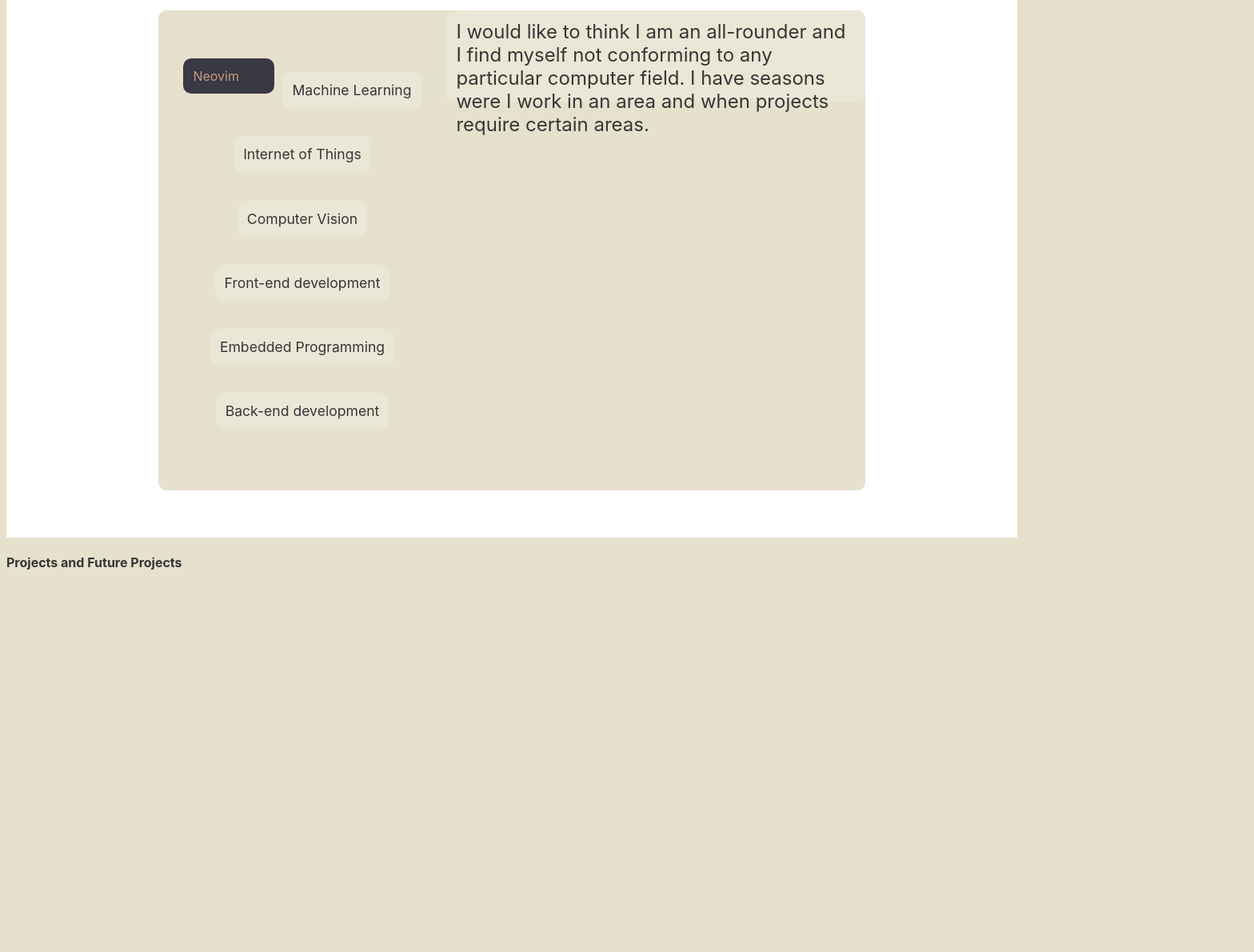
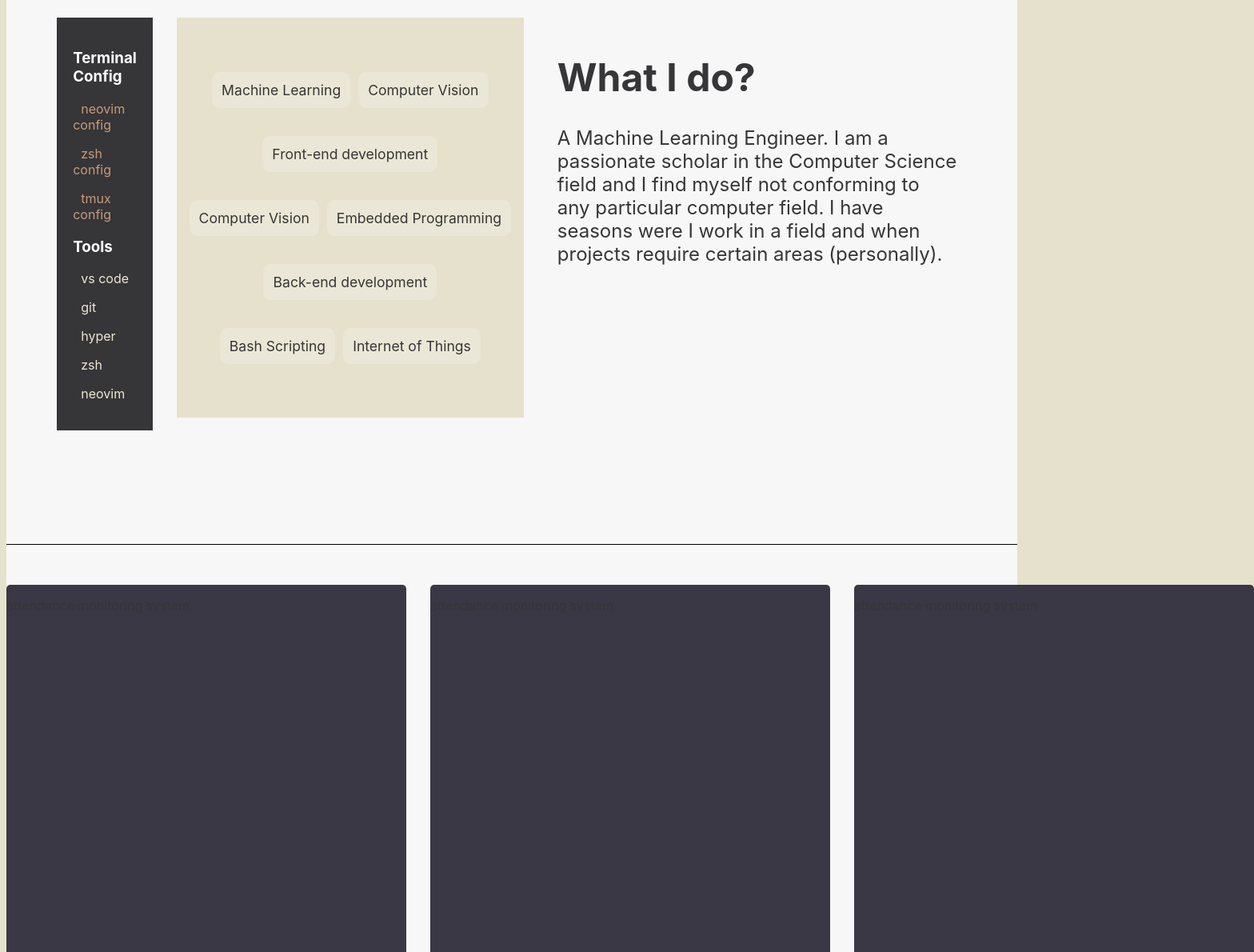
Before and after one commit to g3ar-v/portfolio_vn_, a Next.js app: page / in a window 1280 px wide. Shown: the part 1080-2270 px from the top of the page at 80% size, 1568 px wide, since content can reach past the window. Built offline with nearby package versions, Linux system fonts and the light colour scheme.

Commit message:
Create base expertise page

```diff
--- a/components/UI/contact.js
+++ b/components/UI/contact.js
@@ -1,6 +1,6 @@
 import styles from "../../styles/Contact.module.css";
 
 const Contact = () => {
-  return <div className={styles.container}></div>;
+  return <div id="contact" className={styles.container}></div>;
 };
 export default Contact;
--- a/components/UI/expertise.js
+++ /dev/null
@@ -1,67 +0,0 @@
-import styles from "../../styles/Expertise.module.css";
-import styled from "styled-components";
-import Link from "next/link";
-import Article from "../article";
-
-const StyledLink = styled.a`
-  color: #c69b7b;
-  background: #3a3845;
-  padding: 0.75rem;
-  border-radius: 10px;
-  text-decoration: none;
-  height: 20px;
-  width: 90px;
-
-  &:link {
-  }
-  &:hover {
-    color: #c69b7b;
-    background: #3a3845;
-    border-radius: 9px;
-    margin: 3px;
-    width: 100px;
-  }
-  &:active {
-    color: #c69b7b;
-    background: #3a3845;
-    border-radius: 9px;
-    margin: 3px;
-    width: 100px;
-  }
-`;
-
-const Expertise = () => {
-  return (
-    <div className={styles.container}>
-      <div className={styles.title_container}>
-        <h1 className={styles.title}>Expertise & Area of Interests</h1>
-      </div>
-
-      <div className={styles.brick_container}>
-        <div className={styles.brick}>
-          <p className={styles.item}>Machine Learning</p>
-          <p className={styles.item}>Computer Vision</p>
-          <p className={styles.item}>Embedded Programming</p>
-          <p className={styles.item}>Internet of Things</p>
-          <p className={styles.item}>Front-end development</p>
-          <p className={styles.item}>Back-end development</p>
-          <Link
-            href="https://github.com/g3ar-v/dot-files/tree/master/.config/nvim"
-            passHref
-          >
-            <StyledLink>Neovim</StyledLink>
-          </Link>
-        </div>
-        <div className={styles.description}>
-          <Article>
-            I would like to think I am an all-rounder and I find myself not
-            conforming to any particular computer field. I have seasons were I
-            work in an area and when projects require certain areas.
-          </Article>
-        </div>
-      </div>
-    </div>
-  );
-};
-
-export default Expertise;
--- /dev/null
+++ b/components/UI/expertise.jsx
@@ -0,0 +1,99 @@
+import styles from "../../styles/Expertise.module.css";
+import styled from "styled-components";
+import Link from "next/link";
+import Article from "../article";
+
+const StyledLink = styled.a`
+  color: #c69b7b;
+  text-decoration: none;
+  height: 20px;
+  width: 90px;
+
+  &:link {
+  }
+  &:hover {
+    color: #e6e1cc;
+    background: #3a3845;
+    width: 100px;
+  }
+  &:active {
+    color: #c69b7b;
+    background: #3a3845;
+    border-radius: 9px;
+    margin: 3px;
+    width: 100px;
+  }
+`;
+
+const Expertise = () => {
+  return (
+    <div id="expertise" className={styles.container}>
+      {/*
+      <div className={styles.title_container}>
+        <h1 className={styles.title}>What I use and What I do?</h1>
+      </div>
+      */}
+      <div className={styles.brick_container}>
+        <div className={styles.tools}>
+          <>
+            <h3>Terminal Config</h3>
+            <p>
+              <Link
+                href="https://github.com/g3ar-v/dot-files/tree/master/.config/nvim"
+                passHref
+              >
+                <StyledLink>neovim config</StyledLink>
+              </Link>
+            </p>
+            <p>
+              <Link
+                href="https://github.com/g3ar-v/dot-files/tree/master/.config/zsh"
+                passHref
+              >
+                <StyledLink>zsh config</StyledLink>
+              </Link>
+            </p>
+            <p>
+              <Link
+                href="https://github.com/g3ar-v/dot-files/tree/master/.config/tmux"
+                passHref
+              >
+                <StyledLink>tmux config</StyledLink>
+              </Link>
+            </p>
+
+            <h3>Tools</h3>
+            <p>vs code</p>
+            <p>git</p>
+            <p>hyper</p>
+            <p>zsh</p>
+            <p>neovim</p>
+          </>
+        </div>
+
+        <div className={styles.brick}>
+          <p className={styles.item}>Machine Learning</p>
+          <p className={styles.item}>Computer Vision</p>
+          <p className={styles.item}>Bash Scripting</p>
+          <p className={styles.item}>Computer Vision</p>
+          <p className={styles.item}>Embedded Programming</p>
+          <p className={styles.item}>Internet of Things</p>
+          <p className={styles.item}>Front-end development</p>
+          <p className={styles.item}>Back-end development</p>
+        </div>
+        <div className={styles.horizontal_container}>
+          <div className={styles.description}>
+            <Article subheading="What I do?">
+              A Machine Learning Engineer. I am a passionate scholar in the
+              Computer Science field and I find myself not conforming to any
+              particular computer field. I have seasons were I work in a field
+              and when projects require certain areas (personally).
+            </Article>
+          </div>
+        </div>
+      </div>
+    </div>
+  );
+};
+
+export default Expertise;
--- a/components/UI/hero.jsx
+++ b/components/UI/hero.jsx
@@ -36,10 +36,10 @@ const Hero = () => {
             <p>
               I am driven by an unceasing curiousity for engineering. This
               curiousity has fostered a discipline to learn, apply, imitate and
-              produce different ideas and products. An any opportunity to
-              experiment in any of the science field, I would like to contribute
-              to society&apos;s advancement and also in the development of
-              individuals by stimulating their productivity.
+              produce different ideas and products. I would relish an
+              opportunity to experiment in any of the science field and to
+              contribute to society&apos;s advancement and also in the
+              development of individuals by stimulating their productivity.
             </p>
           </Article>
         </div>
--- a/components/UI/projects.js
+++ /dev/null
@@ -1,14 +0,0 @@
-import styles from "../../styles/Projects.module.css";
-
-const Projects = () => {
-  return (
-    <div className={styles.projects}>
-      <div className={styles.row}>
-        <div className={styles.column}>
-          <h4 className={styles.title}>Projects and Future Projects</h4>
-        </div>
-      </div>
-    </div>
-  );
-};
-export default Projects;
--- /dev/null
+++ b/components/UI/projects.jsx
@@ -0,0 +1,20 @@
+import styles from "../../styles/Projects.module.css";
+
+const Projects = () => {
+  return (
+    <div id="projects" className={styles.container}>
+      <div className={styles.row_flex}>
+        <div className={styles.past_projects}>
+          <p>attendance monitoring system</p>
+        </div>
+        <div className={styles.present_projects}>
+          <p>attendance monitoring system</p>
+        </div>
+        <div className={styles.future_projects}>
+          <p>attendance monitoring system</p>
+        </div>
+      </div>
+    </div>
+  );
+};
+export default Projects;
--- a/components/article.js
+++ b/components/article.js
@@ -1,7 +1,14 @@
 import styles from "../styles/Article.module.css";
 
 const Article = (props) => {
-  return <div className={styles.articleContainer}>{props.children}</div>;
+  return (
+    <div className={styles.articleContainer}>
+      <>
+        <h1 className={styles.article_sub_heading}>{props.subheading}</h1>
+        {props.children}
+      </>
+    </div>
+  );
 };
 
 export default Article;
--- a/components/header/Header.module.css
+++ b/components/header/Header.module.css
@@ -25,6 +25,9 @@
   line-height: 1em;
 }
 
+.menu__active {
+  display: block !important;
+}
 /*.navItem li:hover {*/
 /*text-decoration: underline;*/
 /*text-underline-offset: 0.3em;*/
--- a/styles/Expertise.module.css
+++ b/styles/Expertise.module.css
@@ -2,7 +2,8 @@
   display: flex;
   flex-direction: column;
   align-items: center;
-  background-color: white;
+  background-color: #f7f7f7;
+  border-bottom: black 1px solid;
   min-height: 100vh;
   height: calc(100% - 60px);
 }
@@ -11,25 +12,47 @@
   margin: auto;
   display: flex;
   flex-direction: row;
-  background-color: #e6e1cc;
-  border-radius: 10px;
-  width: 70%;
+  gap: 30px;
+  width: 90%;
 }
 .brick {
   display: flex;
   flex-flow: row wrap;
   justify-content: center;
+  background-color: #e6e1cc;
   align-content: center;
   column-gap: 10px;
-  height: 600px;
+  height: 500px;
 }
 
+.horizontal_container {
+  height: 500px;
+  display: flex;
+  flex-direction: column;
+}
 .description {
-  background-color: #ebe7d6;
-  border-radius: 10px;
   padding: 0.75rem;
   font-size: 1.2rem;
-  height: 90px;
+}
+
+.tools {
+  padding: 20px;
+  width: 20%;
+  background-color: #363537;
+}
+
+.tools h3 {
+  color: white;
+}
+
+.tools p {
+  text-indent: 10px;
+  color: #ebe7d6;
+}
+
+.link {
+  color: white;
+  text-decoration: none;
 }
 
 .item {
--- a/styles/Projects.module.css
+++ b/styles/Projects.module.css
@@ -1,9 +1,36 @@
 .container {
   display: flex;
+  background-color: #f7f7f7;
   flex-direction: column;
+  align-items: center;
   min-height: 100vh;
+  border-bottom: black 1px solid;
 }
 
-.footer {
-  margin-top: auto;
+.row_flex {
+  display: flex;
+  flex-direction: row;
+  gap: 30px;
+  margin: auto;
 }
+
+.past_projects {
+  background-color: #3a3845;
+  border-radius: 5px;
+  height: 700px;
+  width: 500px;
+}
+
+.present_projects {
+  background-color: #3a3845;
+  border-radius: 5px;
+  height: 700px;
+  width: 500px;
+}
+
+.future_projects {
+  background-color: #3a3845;
+  border-radius: 5px;
+  height: 700px;
+  width: 500px;
+}
--- a/styles/ThemeConfig.js
+++ b/styles/ThemeConfig.js
@@ -38,19 +38,19 @@ export default styled(StyledLink)`
   }
 `;
 export const GlobalStyles = createGlobalStyle`
+html,
 body {
 	background: ${({ theme }) => theme.body};
 	color: ${({ theme }) => theme.text};
 	font-family:  -apple-system, BlinkMacSystemFont, Segoe UI, Roboto, Oxygen,
     Ubuntu, Cantarell, Fira Sans, Droid Sans, Helvetica Neue, sans-serif;
 	transition: all 0.50s linear;
+  scroll-behavior: smooth;
+  --scroll-behavior: smooth;
 }
 
-.invisible-scrollbar::-webkit-scrollbar {
-  display: none;
-}
+
 ::-webkit-scrollbar {
-  display: none;
   width: 10px;
   background: "#E6E1CC";
 }
```
